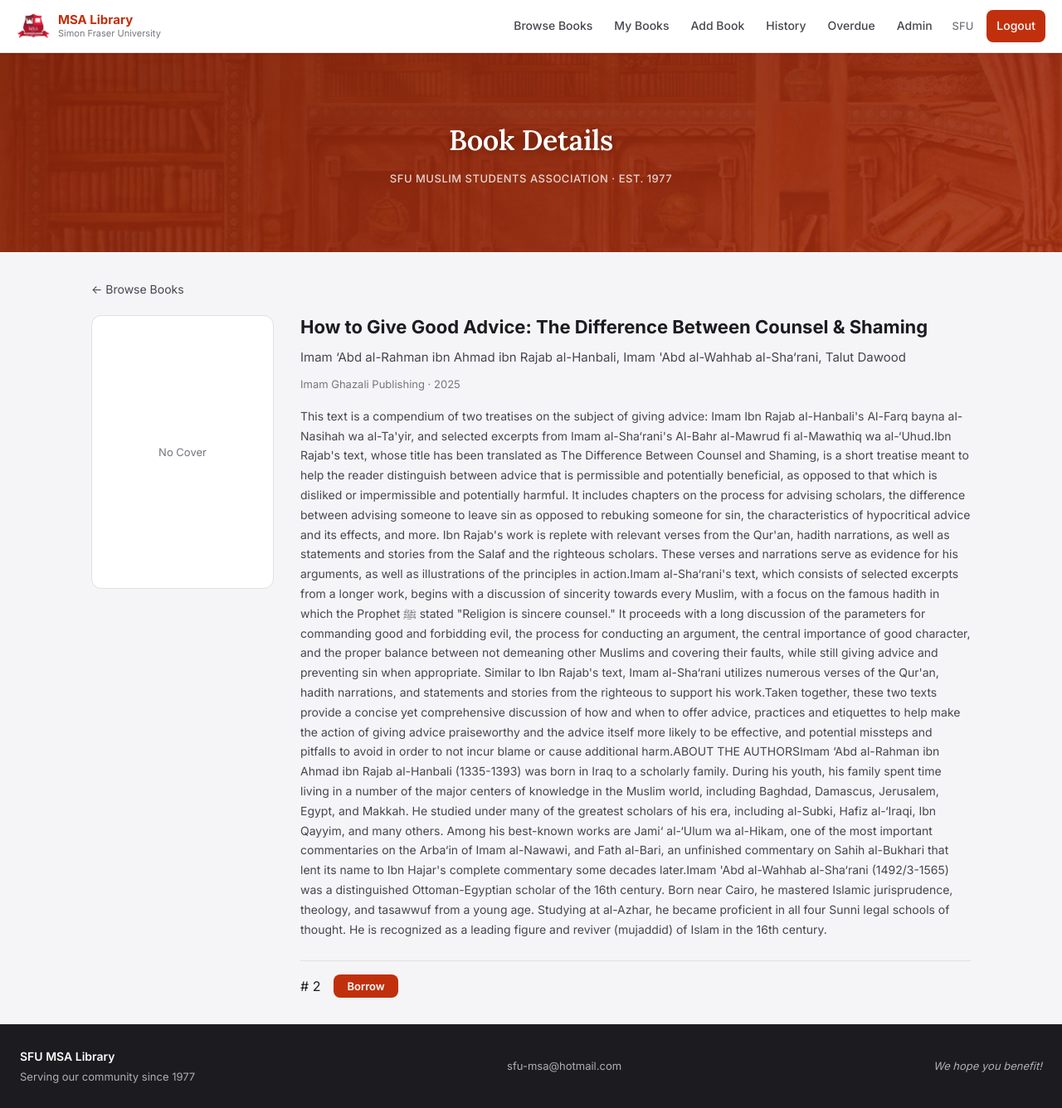
After one commit to rqawasme/MSA-Library, a Django app: page /books/2/ in a window 1280 px wide. The commit adds this page. Shown: the whole page at 83% size. Run offline with Django 4.2, Linux system fonts and the light colour scheme; a user stored in the database is signed in; data comes from the database, SQL or seed files in the repository; data that the repository does not hold is empty.

Commit message:
Updated with a books detailed view + added images

```diff
--- a/library/models.py
+++ b/library/models.py
@@ -9,7 +9,7 @@ class Book(models.Model):
     publish_date = models.CharField(max_length=100, blank=True)
     total_copies = models.IntegerField(default=1)
     available_copies = models.IntegerField(default=1)
-    # image = models.ImageField()
+    isbn = models.CharField(max_length=20, blank=True)
     unique_number = models.IntegerField(unique=True, blank=False)
 
 
--- a/library/static/pages/css/styles.css
+++ b/library/static/pages/css/styles.css
@@ -420,6 +420,105 @@ body {
   font-weight: 500;
 }
 
+/* Book cover image */
+.book-cover {
+  width: 100%;
+  aspect-ratio: 2 / 3;
+  object-fit: cover;
+  display: block;
+  border-radius: var(--radius) var(--radius) 0 0;
+  background: var(--bg);
+}
+
+/* Card as link */
+a.book-card-link {
+  text-decoration: none;
+  color: inherit;
+  display: flex;
+  flex-direction: column;
+}
+
+/* Back link */
+.back-link {
+  display: inline-block;
+  margin-bottom: 20px;
+  font-size: 14px;
+  color: var(--text-2);
+  text-decoration: none;
+}
+.back-link:hover { color: var(--text); }
+
+/* Book Detail Layout */
+.book-detail {
+  display: grid;
+  grid-template-columns: 220px 1fr;
+  gap: 32px;
+  align-items: start;
+}
+
+@media (max-width: 640px) {
+  .book-detail { grid-template-columns: 1fr; }
+}
+
+.book-detail-cover img {
+  width: 100%;
+  border-radius: var(--radius);
+  box-shadow: var(--shadow-md);
+}
+
+.book-detail-no-cover {
+  width: 100%;
+  aspect-ratio: 2 / 3;
+  background: var(--surface);
+  border: 1px solid var(--border);
+  border-radius: var(--radius);
+  display: flex;
+  align-items: center;
+  justify-content: center;
+  font-size: 13px;
+  color: var(--text-3);
+}
+
+.book-detail-info {
+  display: flex;
+  flex-direction: column;
+  gap: 10px;
+}
+
+.book-detail-title {
+  font-size: 22px;
+  font-weight: 700;
+  color: var(--text);
+  line-height: 1.3;
+  margin: 0;
+}
+
+.book-detail-creators {
+  font-size: 15px;
+  color: var(--text-2);
+}
+
+.book-detail-meta {
+  font-size: 13px;
+  color: var(--text-3);
+}
+
+.book-detail-description {
+  font-size: 14px;
+  color: var(--text-2);
+  line-height: 1.7;
+  margin-top: 6px;
+}
+
+.book-detail-footer {
+  display: flex;
+  align-items: center;
+  gap: 16px;
+  margin-top: 16px;
+  padding-top: 16px;
+  border-top: 1px solid var(--border);
+}
+
 /* Badges */
 .badge {
   display: inline-flex;
--- a/library/templates/add_book.html
+++ b/library/templates/add_book.html
@@ -57,6 +57,11 @@
     </div>
 
     <div class="form-group">
+      <label for="isbn">ISBN</label>
+      <input id="isbn" type="text" name="isbn" placeholder="e.g. 9781234567890">
+    </div>
+
+    <div class="form-group">
       <label for="total_copies">Number of Copies</label>
       <input id="total_copies" type="number" name="total_copies" value="1" min="1">
     </div>
--- /dev/null
+++ b/library/templates/library/book_detail.html
@@ -0,0 +1,58 @@
+{% extends 'base.html' %}
+
+{% block title %}{{ book.title }} — MSA Library{% endblock %}
+{% block main_title %}Book Details{% endblock %}
+
+{% block content %}
+<div class="page-content">
+
+  <a href="{% url 'books' %}" class="back-link">&larr; Browse Books</a>
+
+  <div class="book-detail">
+    <div class="book-detail-cover">
+      {% if book.isbn %}
+      <img src="https://covers.openlibrary.org/b/isbn/{{ book.isbn }}-L.jpg" alt="{{ book.title }}">
+      {% else %}
+      <div class="book-detail-no-cover">No Cover</div>
+      {% endif %}
+    </div>
+
+    <div class="book-detail-info">
+      <h2 class="book-detail-title">{{ book.title }}</h2>
+
+      {% if book.creators %}
+      <div class="book-detail-creators">{{ book.creators }}</div>
+      {% endif %}
+
+      {% if book.publisher or book.publish_date %}
+      <div class="book-detail-meta">
+        {% if book.publisher %}{{ book.publisher }}{% endif %}
+        {% if book.publisher and book.publish_date %} &middot; {% endif %}
+        {% if book.publish_date %}{{ book.publish_date|slice:":4" }}{% endif %}
+      </div>
+      {% endif %}
+
+      {% if book.description %}
+      <div class="book-detail-description">{{ book.description }}</div>
+      {% endif %}
+
+      <div class="book-detail-footer">
+        <span class="book-number"># {{ book.unique_number }}</span>
+        {% if book.available_copies == 0 %}
+          <button class="btn-checkout" disabled>Unavailable</button>
+        {% elif user_has_borrowed %}
+          <button class="btn-checkout" disabled>Already Borrowed</button>
+        {% elif user_borrow_count >= 3 %}
+          <button class="btn-checkout" disabled>Limit Reached</button>
+        {% else %}
+          <form method="post" action="{% url 'checkout' book.id %}">
+            {% csrf_token %}
+            <button type="submit" class="btn-checkout">Borrow</button>
+          </form>
+        {% endif %}
+      </div>
+    </div>
+  </div>
+
+</div>
+{% endblock %}
--- a/library/urls.py
+++ b/library/urls.py
@@ -15,6 +15,7 @@ urlpatterns = [
     path('', views.BooksView.as_view(), name='home'),
     path('signin/', views.MyBorrowsView.as_view(), name='signin'),
     path('books/', views.BooksView.as_view(), name='books'),
+    path('books/<int:book_id>/', views.BookDetailView.as_view(), name='book_detail'),
     path('checkout/<int:book_id>/', views.CheckoutView.as_view(), name='checkout'),
     path('return/<int:signout_id>/', views.ReturnView.as_view(), name='return_book'),
     path('addbook/', views.AddBookView.as_view(), name='addbook'),
--- a/library/views.py
+++ b/library/views.py
@@ -29,6 +29,19 @@ class BooksView(LoginRequiredMixin, ListView):
             context['user_active_ids'] = set()
             context['user_borrow_count'] = 0
         return context
+
+
+class BookDetailView(LoginRequiredMixin, View):
+    def get(self, request, book_id, *args, **kwargs):
+        book = get_object_or_404(Book, id=book_id)
+        active = Signout.objects.filter(user=request.user, signed_back_in=False)
+        active_ids = set(s.book_id for s in active)
+        context = {
+            'book': book,
+            'user_has_borrowed': book.id in active_ids,
+            'user_borrow_count': len(active_ids),
+        }
+        return render(request, 'library/book_detail.html', context)
 
 
 class CheckoutView(LoginRequiredMixin, View):
@@ -98,6 +111,7 @@ class AddBookView(UserPassesTestMixin, View):
         publisher = request.POST.get('publisher')
         publish_date = request.POST.get('publish_date')
         total_copies = int(request.POST.get('total_copies') or 1)
+        isbn = request.POST.get('isbn', '').strip()
 
         if title == '':
             errors.append("Title is Empty!")
@@ -106,7 +120,7 @@ class AddBookView(UserPassesTestMixin, View):
         try:
             book = Book(title=title, creators=creators, description=description, publisher=publisher,
                         publish_date=publish_date, total_copies=total_copies, available_copies=total_copies,
-                        unique_number=book_number)
+                        isbn=isbn, unique_number=book_number)
             book.save()
         except:
             errors.append("Book number is not unique!")
```
Also changed, not shown: library/templates/library/book_list.html (+5 -26 lines), library/migrations/0006_book_isbn.py (added).
